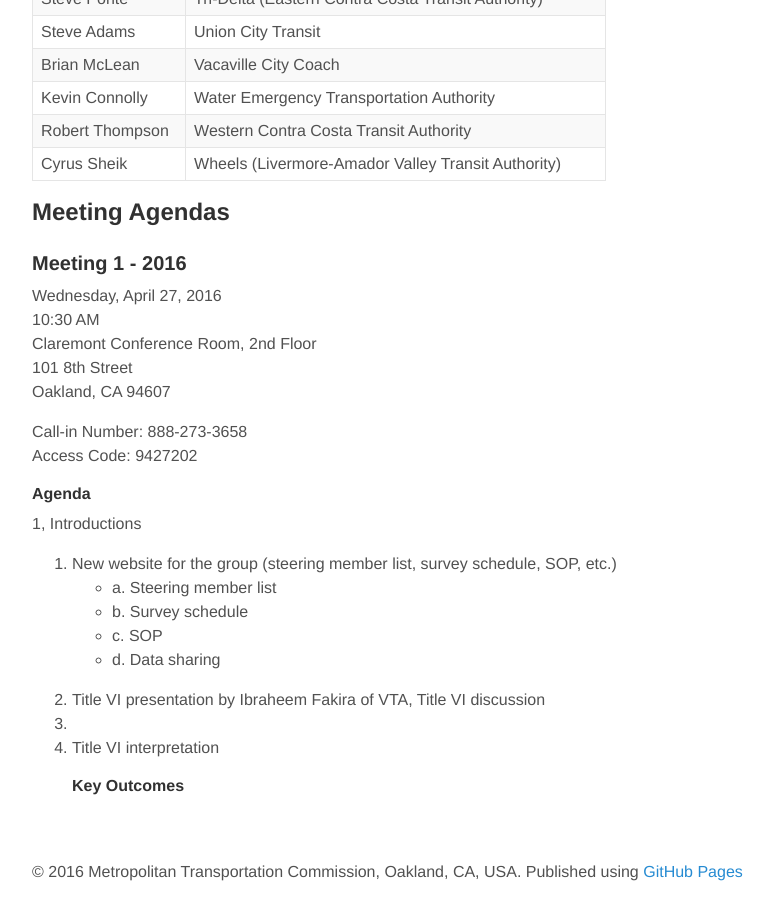
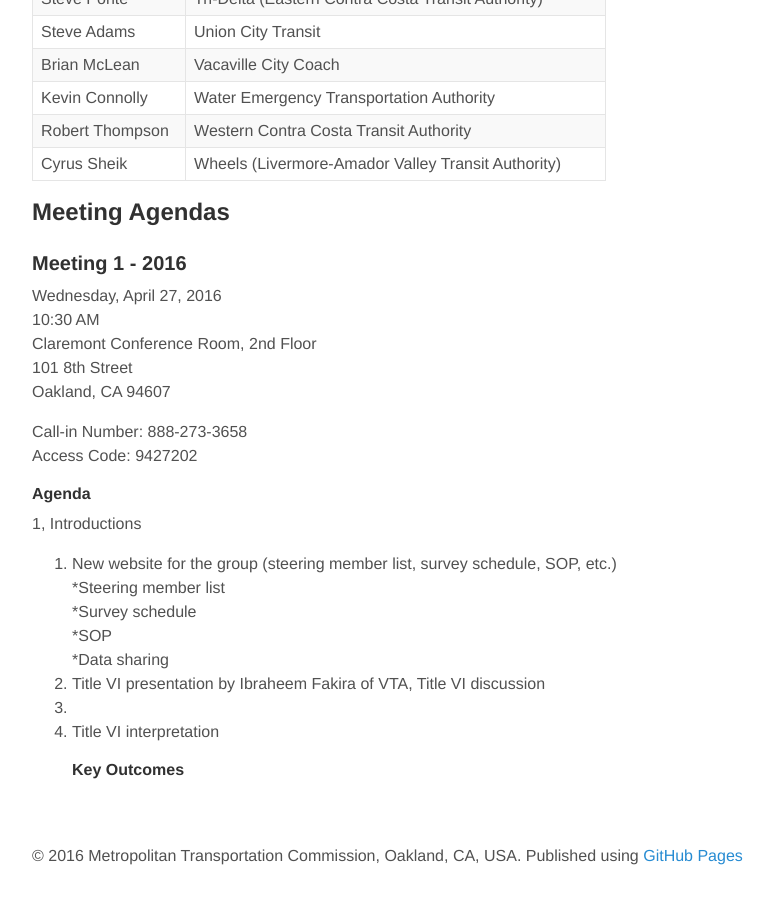
Before and after one commit to BayAreaMetro/transit-passenger-surveys, a Jekyll site: the page built from steering.md, in a window 1280 px wide and 900 px high, scrolled down 1204 px. Shown: the whole window, without its empty margins (144-918 px from the left). Built offline with Jekyll 4.4.1, drawn with Linux system fonts in a browser that asks for light colours; nearby versions of some CDN libraries; library files that are not in the unit come from our copies.

Commit message:
Asterisks

```diff
--- a/steering.md
+++ b/steering.md
@@ -64,10 +64,10 @@ Access Code: 9427202
 #### Agenda
 1, Introductions
 2. New website for the group (steering member list, survey schedule, SOP, etc.)
-  - a. Steering member list
-  - b. Survey schedule
-  - c. SOP
-  - d. Data sharing
+  *Steering member list
+  *Survey schedule
+  *SOP
+  *Data sharing
 3. Title VI presentation by Ibraheem Fakira of VTA, Title VI discussion
 4.
 5. Title VI interpretation
```
